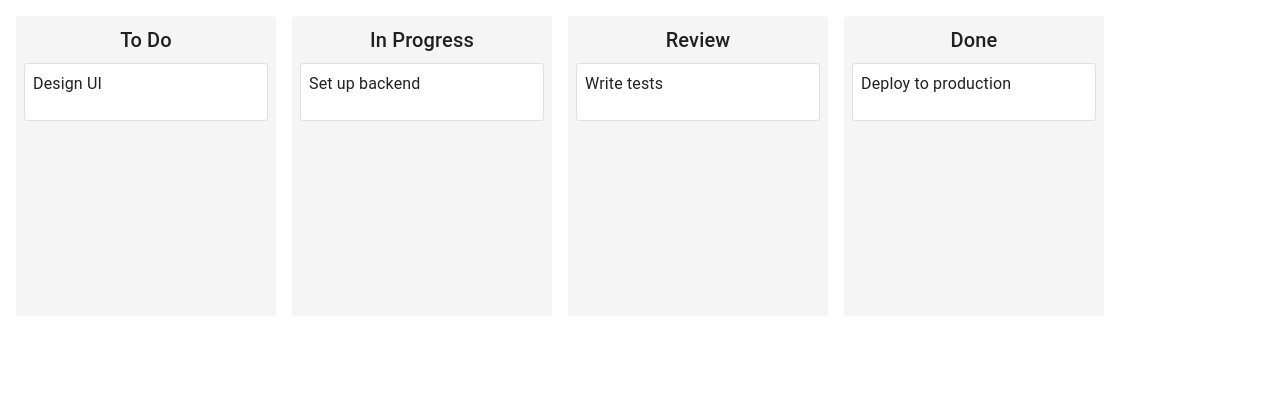
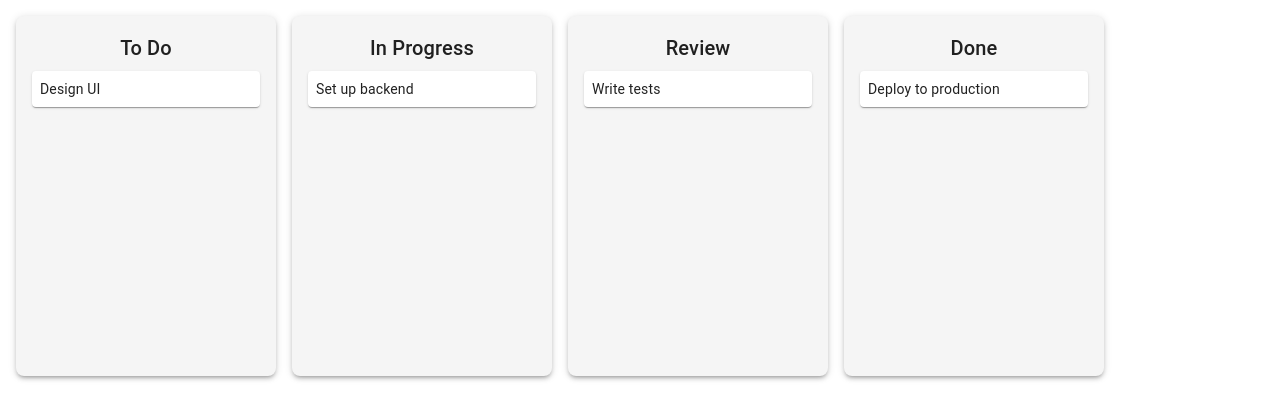
Before and after one commit to FedericoParente/AiCopilotProject, a React (Vite) app in the folder frontend/: page /kanban in a window 1280 px wide. Shown: the top 420 px of the page. Built offline with nearby package versions, Linux system fonts and the light colour scheme.

Commit message:
KanbanBoard pretty now

```diff
--- a/frontend/src/components/KanbanBoard.tsx
+++ b/frontend/src/components/KanbanBoard.tsx
@@ -1,7 +1,6 @@
 import React, { useState } from 'react';
 import Box from '@mui/material/Box';
-import Card from '@mui/material/Card';
-import CardContent from '@mui/material/CardContent';
+import Paper from '@mui/material/Paper';
 import Typography from '@mui/material/Typography';
 import Dialog from '@mui/material/Dialog';
 import DialogTitle from '@mui/material/DialogTitle';
@@ -42,17 +41,21 @@ function TaskItem({ task, onUpdateName, onDragStart }: TaskItemProps) {
 
   return (
     <>
-      <Card
-        variant="outlined"
-        sx={{ cursor: 'grab', mb: 1 }}
+      <Paper
+        elevation={1}
+        sx={{
+          p: 1,
+          mb: 1,
+          cursor: 'grab',
+          transition: 'box-shadow .2s',
+          '&:hover': { boxShadow: 3 },
+        }}
         draggable
         onDragStart={() => onDragStart(task.id)}
         onClick={() => setOpen(true)}
       >
-        <CardContent sx={{ p: 1 }}>
-          <Typography>{task.name}</Typography>
-        </CardContent>
-      </Card>
+        <Typography variant="body2">{task.name}</Typography>
+      </Paper>
 
       <Dialog open={open} onClose={() => setOpen(false)} fullWidth maxWidth="xs">
         <DialogTitle>Edit Task</DialogTitle>
@@ -81,6 +84,7 @@ function TaskItem({ task, onUpdateName, onDragStart }: TaskItemProps) {
 export default function KanbanBoard() {
   const [tasks, setTasks] = useState<Task[]>(initialTasks);
   const [draggedId, setDraggedId] = useState<number | null>(null);
+  const [dropTarget, setDropTarget] = useState<string | null>(null);
 
   const updateTaskName = (id: number, newName: string) => {
     setTasks((prev) => prev.map((t) => (t.id === id ? { ...t, name: newName } : t)));
@@ -94,16 +98,31 @@ export default function KanbanBoard() {
     if (draggedId === null) return;
     setTasks((prev) => prev.map((t) => (t.id === draggedId ? { ...t, status } : t)));
     setDraggedId(null);
+    setDropTarget(null);
   };
 
   return (
     <Box sx={{ display: 'flex', gap: 2, p: 2, overflowX: 'auto' }}>
       {statuses.map((status) => (
-        <Box
+        <Paper
           key={status}
-          onDragOver={(e) => e.preventDefault()}
+          onDragOver={(e) => {
+            e.preventDefault();
+            setDropTarget(status);
+          }}
+          onDragLeave={() => setDropTarget(null)}
           onDrop={() => handleDrop(status)}
-          sx={{ width: 260, minHeight: 300, bgcolor: '#f5f5f5', p: 1, borderRadius: 1 }}
+          elevation={3}
+          sx={{
+            width: 260,
+            minHeight: 360,
+            p: 2,
+            borderRadius: 2,
+            bgcolor: dropTarget === status ? 'primary.light' : 'grey.100',
+            transition: 'background-color .2s',
+            display: 'flex',
+            flexDirection: 'column',
+          }}
         >
           <Typography variant="h6" align="center" gutterBottom>
             {status}
@@ -118,7 +137,7 @@ export default function KanbanBoard() {
                 onDragStart={handleDragStart}
               />
             ))}
-        </Box>
+        </Paper>
       ))}
     </Box>
   );
```
